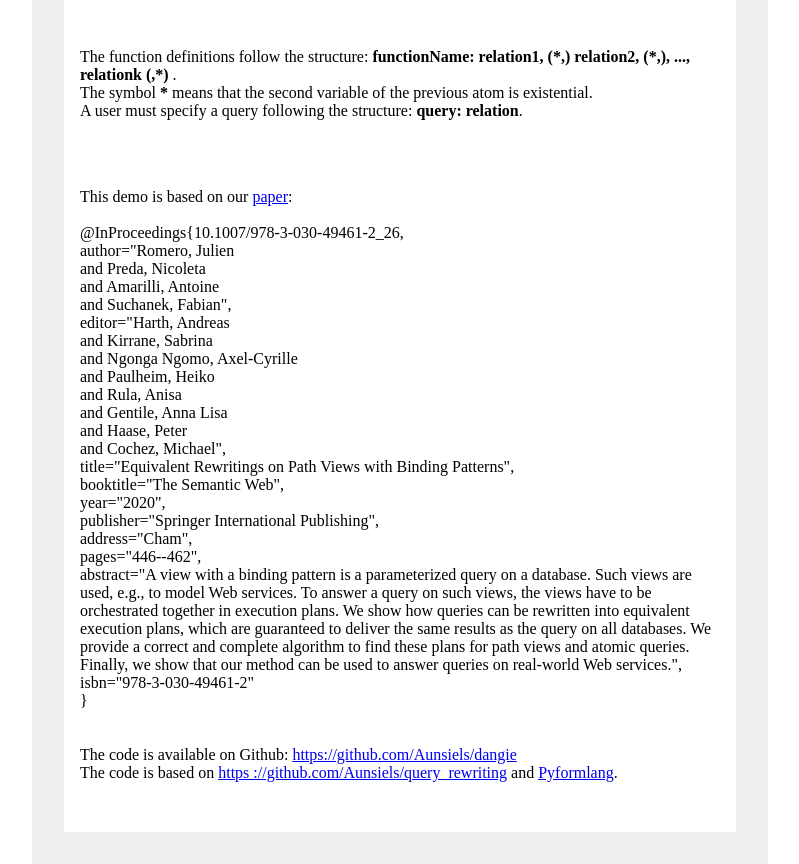
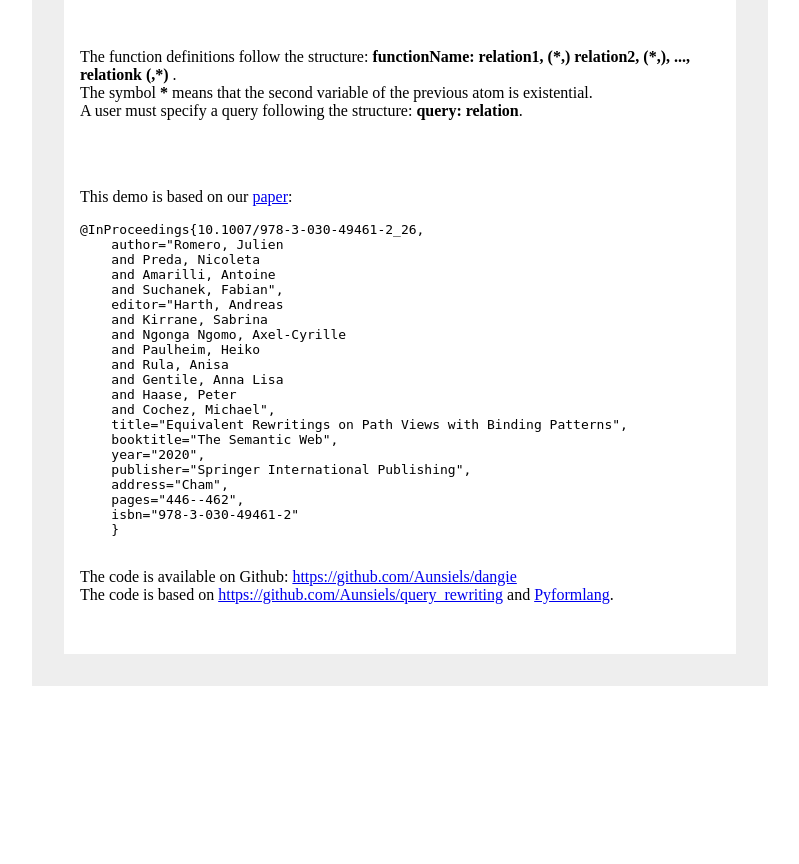
Before and after one commit to Aunsiels/dangie, a Flask app: page / in a window 1280 px wide. Shown: the part 812-1676 px from the top of the page, without its empty margins (240-1039 px from the left). After the commit the page ends 1498 px from the top, so only its background shows below. Run offline with Flask 2, Linux system fonts and the light colour scheme.

Commit message:
various cosmetic fixes

```diff
--- a/dangie/templates/index.html
+++ b/dangie/templates/index.html
@@ -96,36 +96,35 @@
 
     <p>
         This demo is based on our <a href="https://arxiv.org/abs/2003.07316">paper</a>:
-        <br><br>
-        @InProceedings{10.1007/978-3-030-49461-2_26,<br>
-            author="Romero, Julien<br>
-            and Preda, Nicoleta<br>
-            and Amarilli, Antoine<br>
-            and Suchanek, Fabian",<br>
-            editor="Harth, Andreas<br>
-            and Kirrane, Sabrina<br>
-            and Ngonga Ngomo, Axel-Cyrille<br>
-            and Paulheim, Heiko<br>
-            and Rula, Anisa<br>
-            and Gentile, Anna Lisa<br>
-            and Haase, Peter<br>
-            and Cochez, Michael",<br>
-            title="Equivalent Rewritings on Path Views with Binding Patterns",<br>
-            booktitle="The Semantic Web",<br>
-            year="2020",<br>
-            publisher="Springer International Publishing",<br>
-            address="Cham",<br>
-            pages="446--462",<br>
-            abstract="A view with a binding pattern is a parameterized query on a database. Such views are used, e.g., to model Web services. To answer a query on such views, the views have to be orchestrated together in execution plans. We show how queries can be rewritten into equivalent execution plans, which are guaranteed to deliver the same results as the query on all databases. We provide a correct and complete algorithm to find these plans for path views and atomic queries. Finally, we show that our method can be used to answer queries on real-world Web services.",<br>
-            isbn="978-3-030-49461-2"<br>
-            }<br>
-
-        <br><br>
+    </p>
+    <pre>
+@InProceedings{10.1007/978-3-030-49461-2_26,
+    author="Romero, Julien
+    and Preda, Nicoleta
+    and Amarilli, Antoine
+    and Suchanek, Fabian",
+    editor="Harth, Andreas
+    and Kirrane, Sabrina
+    and Ngonga Ngomo, Axel-Cyrille
+    and Paulheim, Heiko
+    and Rula, Anisa
+    and Gentile, Anna Lisa
+    and Haase, Peter
+    and Cochez, Michael",
+    title="Equivalent Rewritings on Path Views with Binding Patterns",
+    booktitle="The Semantic Web",
+    year="2020",
+    publisher="Springer International Publishing",
+    address="Cham",
+    pages="446--462",
+    isbn="978-3-030-49461-2"
+    }
+    </pre>
+    <p>
         The code is available on Github: <a
             href="https://github.com/Aunsiels/dangie">https://github.com/Aunsiels/dangie</a><br>
         The code is based on <a
-            href="https://github.com/Aunsiels/query_rewriting">https
-        ://github.com/Aunsiels/query_rewriting</a> and <a
+            href="https://github.com/Aunsiels/query_rewriting">https://github.com/Aunsiels/query_rewriting</a> and <a
             href="https://pyformlang.readthedocs.io/en/latest/">Pyformlang</a>.
     </p>
 
```
